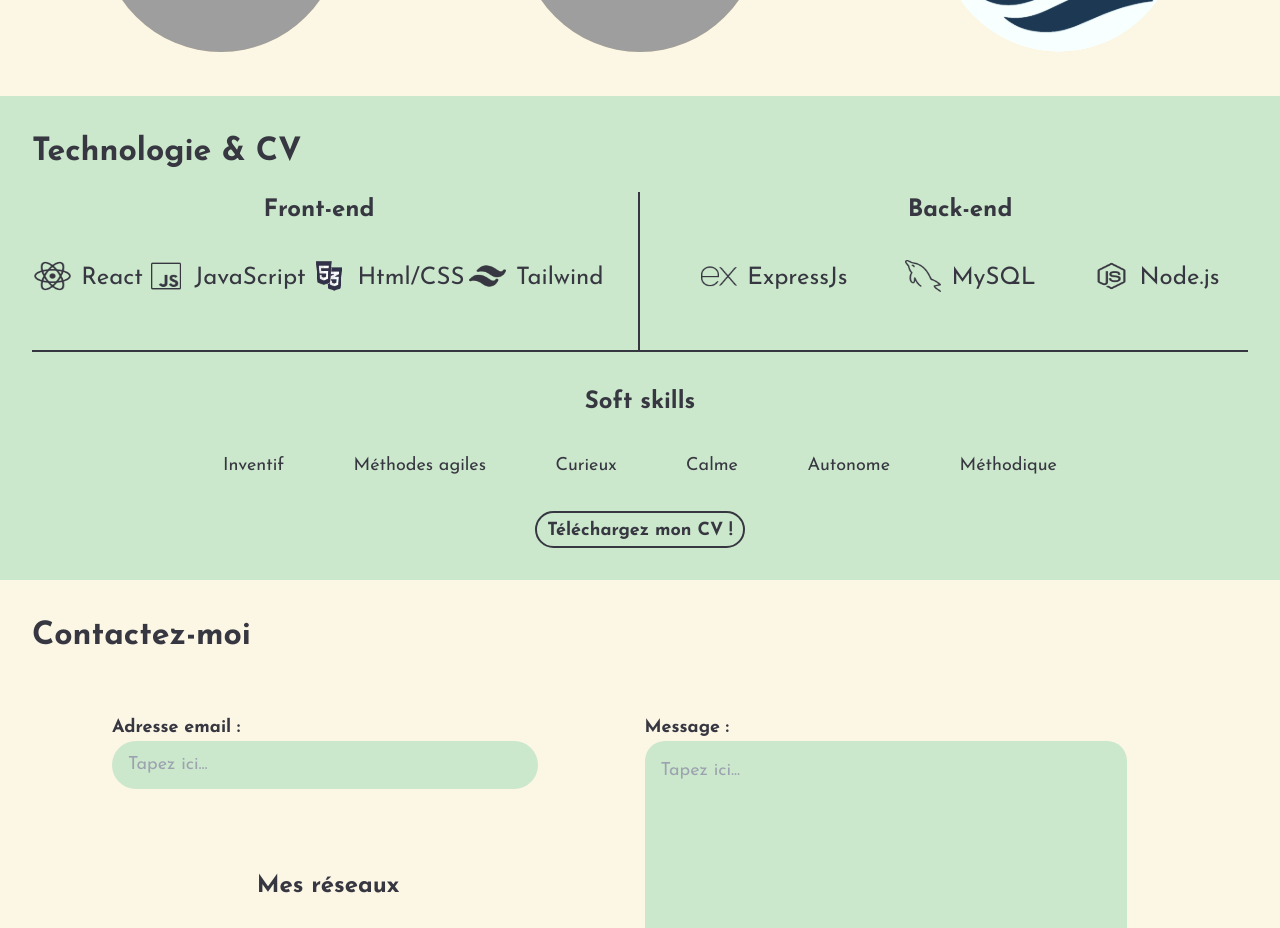
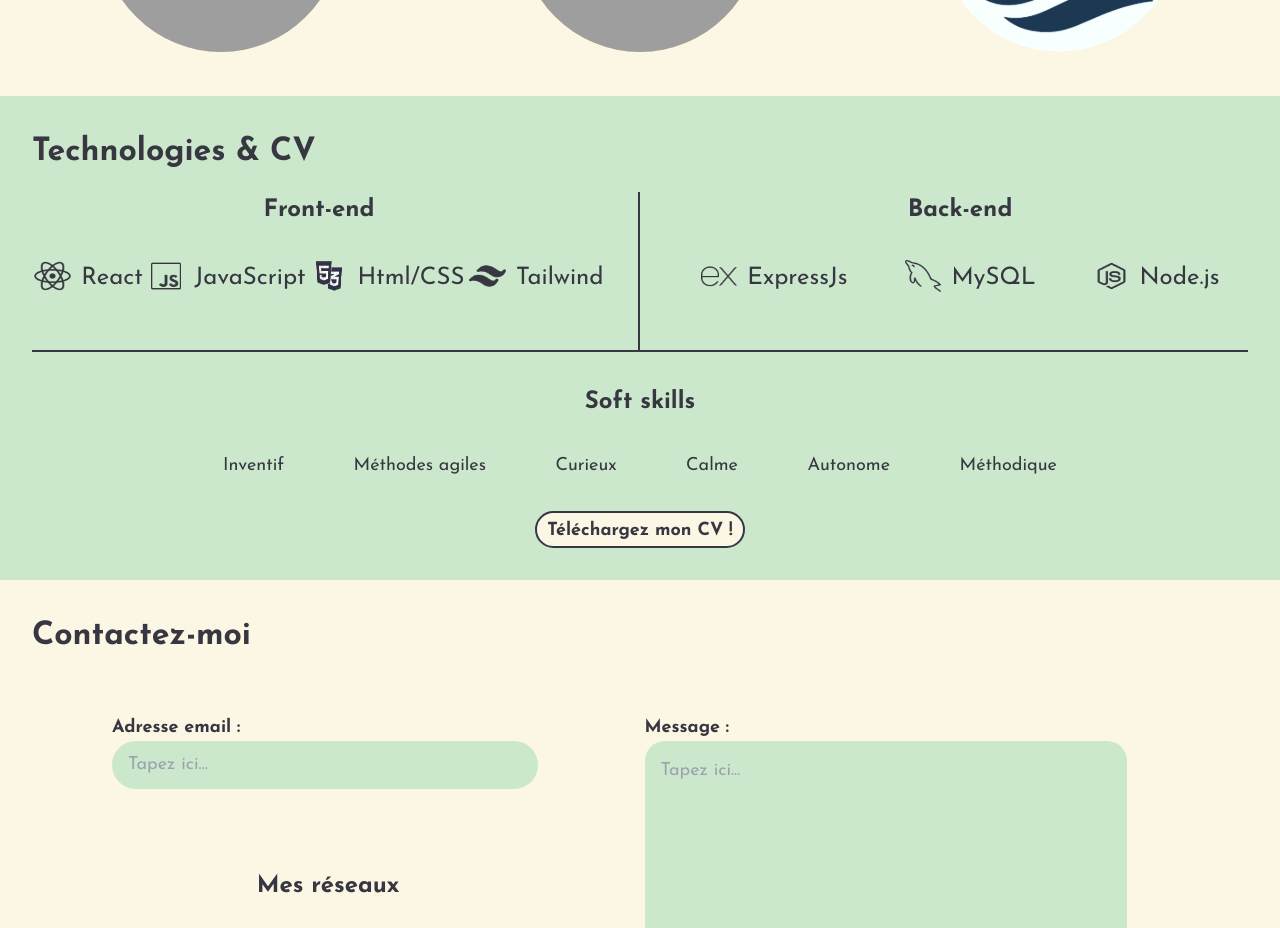
Before and after one commit to FabienRollet/Portfolio, a React (Vite) app: page / in a window 1280 px wide. Shown: the part 1000-1928 px from the top of the page. Built offline with nearby package versions, Linux system fonts and the light colour scheme; grey boxes are pictures that could not be loaded.

Commit message:
Added hover cv

```diff
--- a/src/components/TechnoCV.jsx
+++ b/src/components/TechnoCV.jsx
@@ -1,7 +1,7 @@
 export default function TechnoCV() {
   return (
     <section className="bg-secondary-color p-8 techno">
-      <h2 className="technotitle">Technologie & CV</h2>
+      <h2 className="technotitle">Technologies & CV</h2>
       <section className="front">
         <h3>Front-end</h3>
         <ul>
--- a/src/index.css
+++ b/src/index.css
@@ -137,6 +137,11 @@ p {
   border: #373741 solid 2px;
   border-radius: 50px;
   margin: auto;
+  background-color: var(--primary-color);
+}
+.cv:hover{
+  transition-duration: 0.5s;
+  background-color: #ffeab0;
 }
 
 footer {
```
